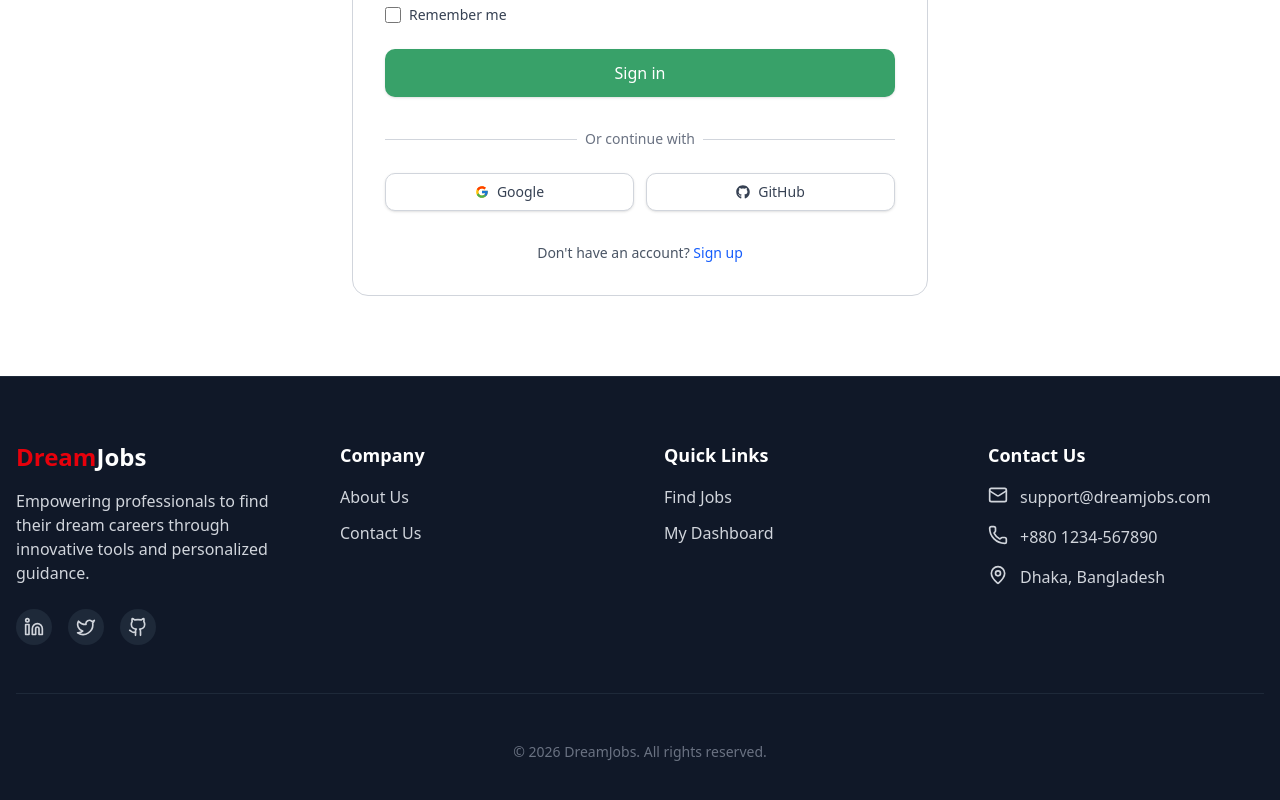
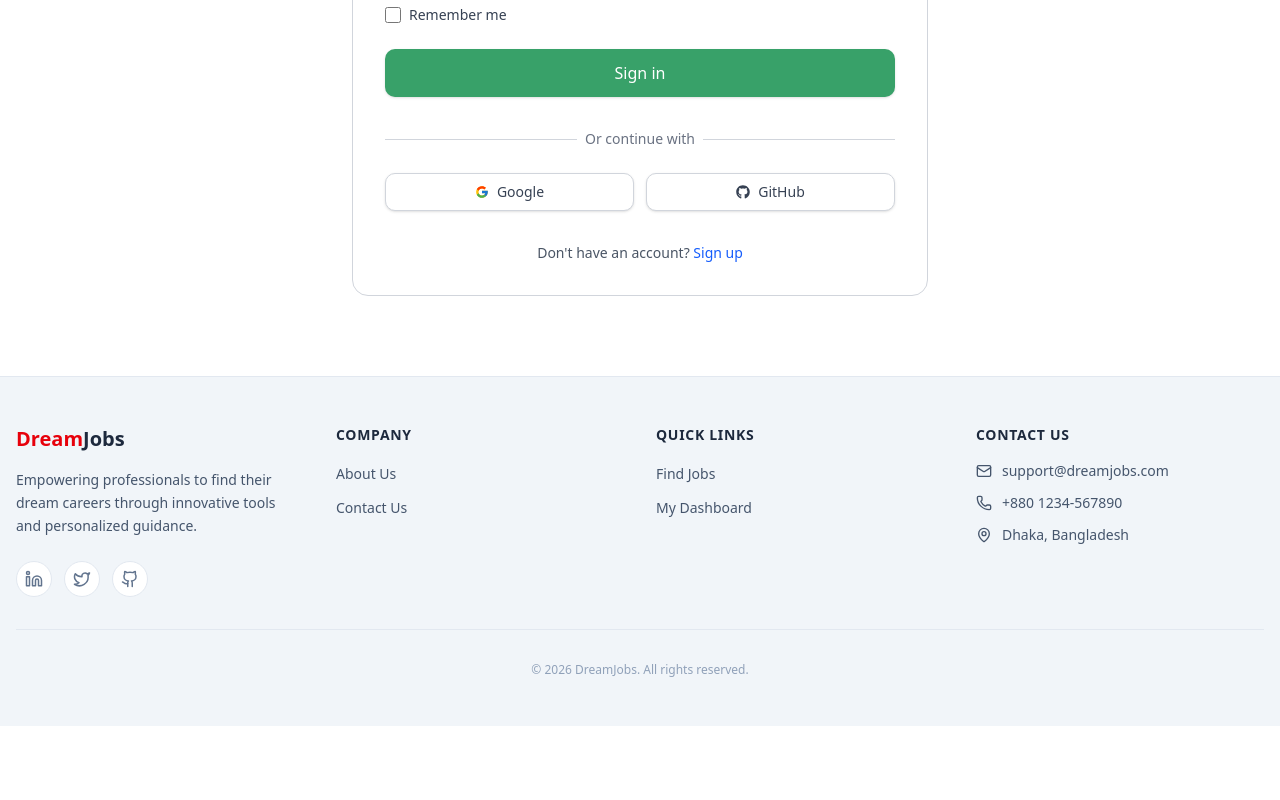
Before and after one commit to ka-tasin/dream-jobs, a Next.js app in the folder client/: page /login in a window 1280 px wide. Shown: the part 424-1224 px from the top of the page. After the commit the page ends 1150 px from the top, so only its background shows below. Built offline with nearby package versions, Linux system fonts and the light colour scheme; no server answers.

Commit message:
improve footer

```diff
--- a/client/src/custom-components/common/Footer/Footer.jsx
+++ b/client/src/custom-components/common/Footer/Footer.jsx
@@ -1,5 +1,4 @@
 "use client";
-import { motion } from "framer-motion";
 import Link from "next/link";
 import { Mail, Phone, MapPin, Linkedin, Twitter, Github } from "lucide-react";
 
@@ -23,17 +22,17 @@ export function Footer() {
 
   const contactInfo = [
     {
-      icon: <Mail className="w-5 h-5 text-red-650" />,
+      icon: <Mail className="w-4 h-4 text-red-650" />,
       text: "support@dreamjobs.com",
       href: "mailto:support@dreamjobs.com",
     },
     {
-      icon: <Phone className="w-5 h-5 text-red-650" />,
+      icon: <Phone className="w-4 h-4 text-red-655" />,
       text: "+880 1234-567890",
       href: "tel:+8801234567890",
     },
     {
-      icon: <MapPin className="w-5 h-5 text-red-650" />,
+      icon: <MapPin className="w-4 h-4 text-red-655" />,
       text: "Dhaka, Bangladesh",
       href: "/contact",
     },
@@ -41,135 +40,98 @@ export function Footer() {
 
   const socialLinks = [
     {
-      icon: <Linkedin className="w-5 h-5" />,
+      icon: <Linkedin className="w-4.5 h-4.5" />,
       href: "https://linkedin.com",
     },
     {
-      icon: <Twitter className="w-5 h-5" />,
+      icon: <Twitter className="w-4.5 h-4.5" />,
       href: "https://twitter.com",
     },
     {
-      icon: <Github className="w-5 h-5" />,
+      icon: <Github className="w-4.5 h-4.5" />,
       href: "https://github.com",
     },
   ];
 
   return (
-    <footer className="bg-gray-900 text-gray-300 border-t border-gray-800">
-      <div className="container mx-auto px-4 py-16">
-        <div className="grid grid-cols-1 md:grid-cols-2 lg:grid-cols-4 gap-12">
+    <footer className="bg-slate-100 text-slate-600 border-t border-slate-200">
+      <div className="container mx-auto px-4 py-12">
+        <div className="grid grid-cols-1 md:grid-cols-2 lg:grid-cols-4 gap-8">
           {/* Logo and description */}
-          <motion.div
-            initial={{ opacity: 0, y: 20 }}
-            whileInView={{ opacity: 1, y: 0 }}
-            transition={{ duration: 0.5 }}
-            viewport={{ once: true }}
-          >
-            <h3 className="text-2xl font-bold text-white mb-4">
+          <div>
+            <h3 className="text-xl font-bold text-slate-800 mb-4">
               <span className="text-red-600">Dream</span>Jobs
             </h3>
-            <p className="mb-6">
+            <p className="text-sm leading-relaxed mb-6">
               Empowering professionals to find their dream careers through
               innovative tools and personalized guidance.
             </p>
-            <div className="flex space-x-4">
+            <div className="flex space-x-3">
               {socialLinks.map((social, index) => (
-                <motion.a
+                <a
                   key={index}
                   href={social.href}
-                  className="bg-gray-800 hover:bg-gray-700 rounded-full p-2 transition-colors"
-                  whileHover={{ y: -2, backgroundColor: "#1E1E1E" }}
-                  whileTap={{ scale: 0.95 }}
+                  target="_blank"
+                  rel="noopener noreferrer"
+                  className="bg-white border border-slate-200 hover:bg-slate-50 rounded-full p-2 text-slate-500 hover:text-slate-800 transition-colors duration-150"
                 >
                   {social.icon}
-                </motion.a>
+                </a>
               ))}
             </div>
-          </motion.div>
+          </div>
 
           {/* Footer links */}
           {footerLinks.map((section, index) => (
-            <motion.div
-              key={index}
-              initial={{ opacity: 0, y: 20 }}
-              whileInView={{ opacity: 1, y: 0 }}
-              transition={{ duration: 0.5, delay: index * 0.1 }}
-              viewport={{ once: true }}
-            >
-              <h4 className="text-lg font-semibold text-white mb-4">
+            <div key={index}>
+              <h4 className="text-sm font-semibold text-slate-800 mb-4 uppercase tracking-wider">
                 {section.title}
               </h4>
-              <ul className="space-y-3">
+              <ul className="space-y-2.5">
                 {section.links.map((link, linkIndex) => (
-                  <motion.li
-                    key={linkIndex}
-                    whileHover={{ x: 5 }}
-                    transition={{ type: "spring", stiffness: 300 }}
-                  >
+                  <li key={linkIndex}>
                     <Link
                       href={link.href}
-                      className="hover:text-red-500 transition-colors"
+                      className="text-sm hover:text-red-650 transition-colors duration-150"
                     >
                       {link.name}
                     </Link>
-                  </motion.li>
+                  </li>
                 ))}
               </ul>
-            </motion.div>
+            </div>
           ))}
 
           {/* Contact info */}
-          <motion.div
-            initial={{ opacity: 0, y: 20 }}
-            whileInView={{ opacity: 1, y: 0 }}
-            transition={{ duration: 0.5, delay: 0.3 }}
-            viewport={{ once: true }}
-          >
-            <h4 className="text-lg font-semibold text-white mb-4">
+          <div>
+            <h4 className="text-sm font-semibold text-slate-800 mb-4 uppercase tracking-wider">
               Contact Us
             </h4>
-            <ul className="space-y-4">
+            <ul className="space-y-3">
               {contactInfo.map((item, index) => (
-                <motion.li
-                  key={index}
-                  whileHover={{ x: 5 }}
-                  transition={{ type: "spring", stiffness: 300 }}
-                  className="flex items-start space-x-3"
-                >
-                  <span>{item.icon}</span>
+                <li key={index} className="flex items-start gap-2.5">
+                  <span className="mt-0.5">{item.icon}</span>
                   <Link
                     href={item.href}
-                    className="hover:text-red-500 transition-colors"
+                    className="text-sm hover:text-red-655 transition-colors duration-150"
                   >
                     {item.text}
                   </Link>
-                </motion.li>
+                </li>
               ))}
             </ul>
-          </motion.div>
+          </div>
         </div>
 
         {/* Divider */}
-        <motion.div
-          initial={{ scaleX: 0 }}
-          whileInView={{ scaleX: 1 }}
-          transition={{ duration: 0.5 }}
-          viewport={{ once: true }}
-          className="border-t border-gray-800 my-12"
-        />
+        <div className="border-t border-slate-200 my-8" />
 
         {/* Copyright */}
-        <motion.div
-          initial={{ opacity: 0 }}
-          whileInView={{ opacity: 1 }}
-          transition={{ duration: 0.5, delay: 0.2 }}
-          viewport={{ once: true }}
-          className="text-center"
-        >
-          <p className="text-gray-500 text-sm">
+        <div className="text-center">
+          <p className="text-slate-400 text-xs">
             © {new Date().getFullYear()} DreamJobs. All rights reserved.
           </p>
-        </motion.div>
+        </div>
       </div>
     </footer>
   );
```
